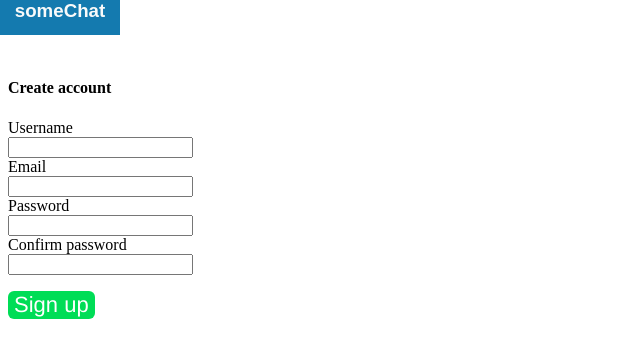
After one commit to EladB1/someChat, a Flask app: template src/templates/signup.html.j2 in a window 1280 px wide. The commit adds this page. Shown: the top 358 px of the page, without its empty margins (0-640 px from the left). Run offline with Flask 2, Linux system fonts and the light colour scheme; the template is opened without the code that fills it, so the values that code supplies are empty.

Commit message:
Added sign up page. Made some changes to how the UI will work.

```diff
--- a/src/modules/auth.py
+++ b/src/modules/auth.py
@@ -24,7 +24,7 @@ def compare_pw(username: str, passwd: str) -> bool:
 
 @auth.route('/signup')
 def signup():
-  pass
+  return render_template('signup.html.j2')
 
 @auth.route('/login')
 def login():
--- /dev/null
+++ b/src/static/css/common.css
@@ -0,0 +1,20 @@
+#topBar {
+  font-family: sans-serif;
+  height: 50px;
+  text-align: center;
+}
+
+#header_text {
+  width: 120px;
+  height: 35px;
+  background-color: #147aaf;
+  color: #f9fafa;
+  margin: 0 auto;
+  position: absolute;
+  top: 0;
+  left: 0;
+}
+
+#bottomBar {
+
+}
--- a/src/templates/header.html.j2
+++ b/src/templates/header.html.j2
@@ -1,3 +1,3 @@
 <div id="topBar">
-  <h3>someChat</h3>
+  <h3 id="header_text">someChat</h3>
 </div>
--- a/src/templates/index.html.j2
+++ b/src/templates/index.html.j2
@@ -15,5 +15,5 @@
   <p id="error_msg"></p>
 {% endblock %}
 {% block css %}
-<link rel="stylesheet" href="{{ url_for('static', filename='css/main.css') }}"></link>
+<link rel="stylesheet" href="{{ url_for('static', filename='css/chat.css') }}"></link>
 {% endblock %}
--- a/src/templates/layout.html.j2
+++ b/src/templates/layout.html.j2
@@ -11,5 +11,6 @@
     {% block content %}{% endblock %}
     {% include 'footer.html.j2' %}
   </body>
+  <link rel="stylesheet" href="{{ url_for('static', filename='css/common.css') }}"></link>
   {% block css %}{% endblock %}
 </html>
--- /dev/null
+++ b/src/templates/signup.html.j2
@@ -0,0 +1,22 @@
+{% extends 'layout.html.j2' %}
+{% block javascript %}
+
+{% endblock %}
+{% block content %}
+<h4>Create account</h4>
+
+<form id=login_form action="/" method="post">
+  <label id="username_label" for="username">Username</label>
+  <input id="username_input" name="username" type="text">
+  <label id="email_label" for="email">Email</label>
+  <input id="email_input" name="email" type="text">
+  <label id="password_label" for="password">Password</label>
+  <input id="password_input" name="password" type="password">
+  <label id="confirm_password_label" for="confirm_password">Confirm password</label>
+  <input id="confirm_password_input" name="confirm_password" type="password">
+  <input id="register_btn" class="submit_btn" name="submit" value="Sign up" type="submit">
+</form>
+{% endblock %}
+{% block css %}
+<link rel="stylesheet" href="{{ url_for('static', filename='css/auth.css') }}"></link>
+{% endblock %}
```
Also changed, not shown: src/static/css/chat.css (renamed from src/static/css/main.css).
